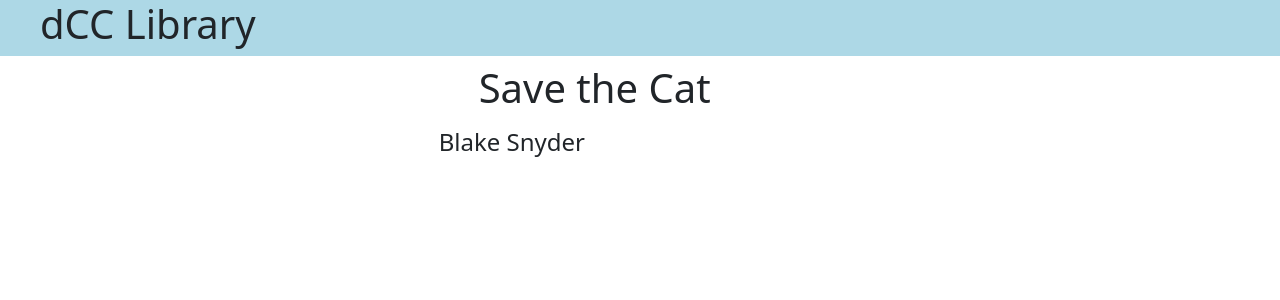
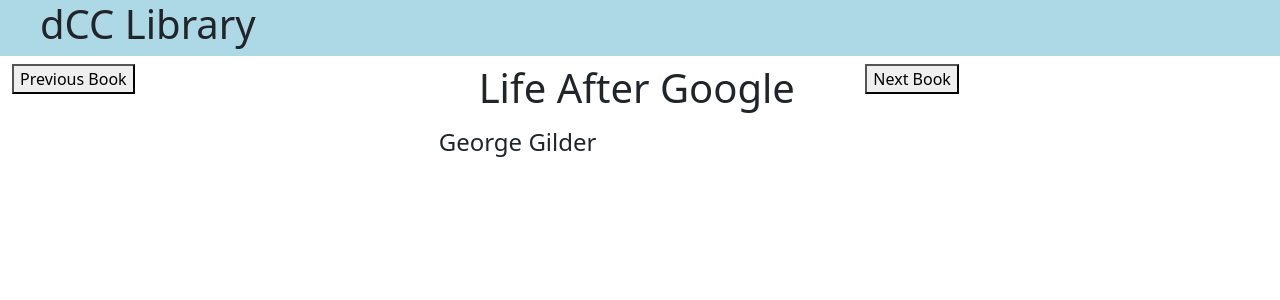
Before and after one commit to MadisonLifeAgent/DCCLibraryReactRepo, a React (Create React App) app: page / in a window 1280 px wide. Shown: the top 300 px of the page. Built offline with nearby package versions, Linux system fonts and the light colour scheme.

Commit message:
added next and previous book buttons and functions in Apps.jsx

```diff
--- a/src/components/App.jsx
+++ b/src/components/App.jsx
@@ -15,10 +15,41 @@
         ];
         this.state = {
             // index number for book in books array we are viewing
-            bookNumber: 1
+            bookNumber: 0
         };
     }
 
+    // arrow function to go to next book - use arrow functions for all class components
+    goToNextBook = () => {
+        let tempBookNumber = this.state.bookNumber;
+        tempBookNumber++;
+
+        // reset tempbook number so it does not go over length of objects array
+        if(tempBookNumber  === this.books.length){
+            tempBookNumber = 0;
+        }
+
+        // updates bookNumber and re-renders return below
+        this.setState({
+            bookNumber: tempBookNumber
+        });
+    }
+
+    // arrow function to go to previous book - use arrow functions for all class components
+    goToPreviousBook = () => {
+        let tempBookNumber = this.state.bookNumber;
+        tempBookNumber--;
+
+        // reset tempbook number so it does not go over length of objects array
+        if(tempBookNumber < 0){
+            tempBookNumber = this.books.length -1;
+        }
+
+        // updates bookNumber and re-renders return below
+        this.setState({
+            bookNumber: tempBookNumber
+        });
+    }
     // renders via index.js to index.html
     render() {
         return (
@@ -28,6 +59,7 @@
                 <div className="row">
                     <div className="col-md-4">
                         {/* Button here to move to previous book */}
+                        <button onClick={this.goToPreviousBook}>Previous Book</button>
                     </div>
                     <div className="col-md-4">
                         {/* Display book with cover here */}
@@ -36,6 +68,7 @@
                     </div>
                     <div className="col-md-4">
                         {/* Button here to move to next book */}
+                        <button onClick={this.goToNextBook}>Next Book</button>
                     </div>
                 </div>
 
```
Also changed, not shown: src/components/TitleBar/Titlebar.css (line endings or trailing spaces).
